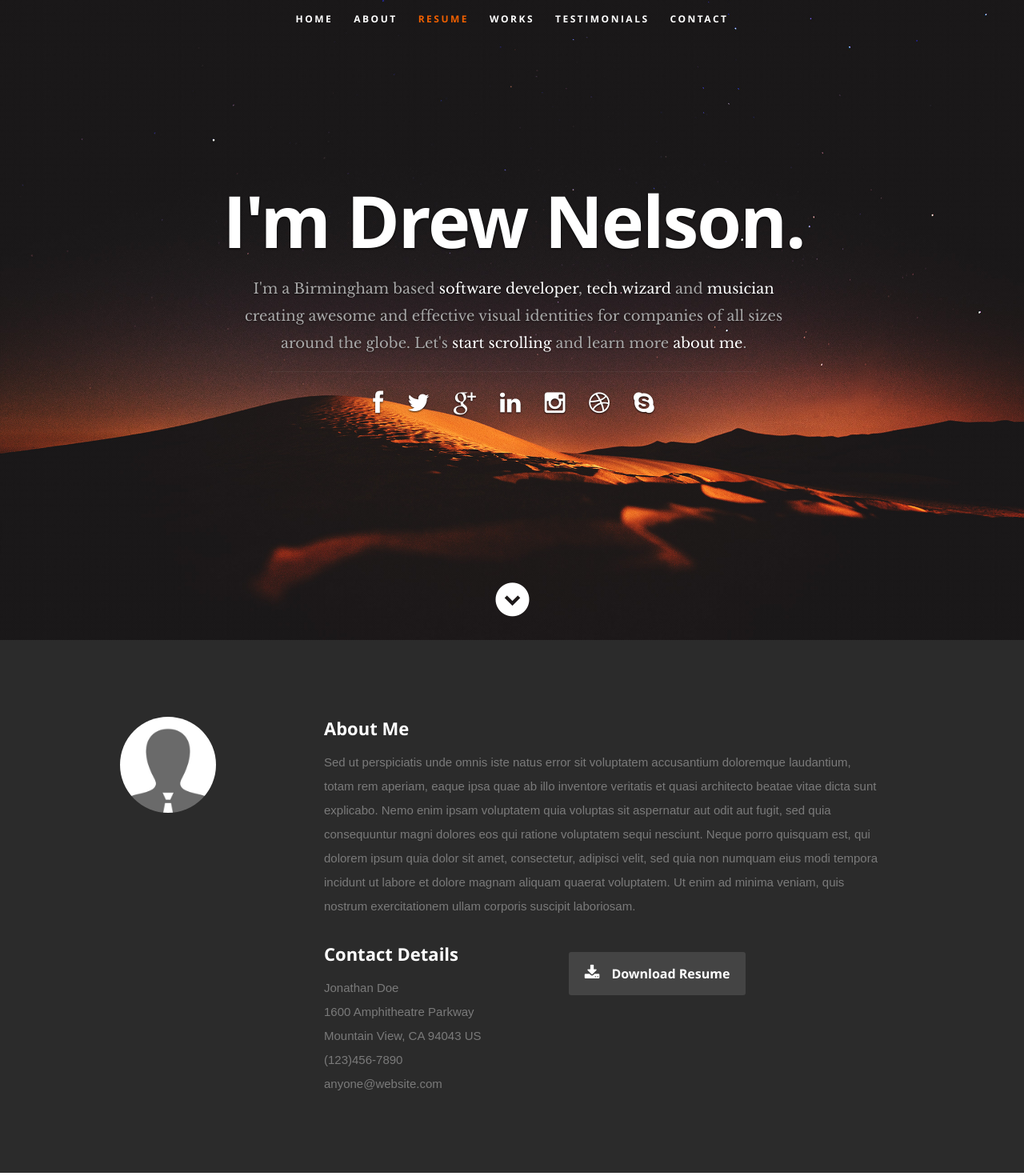
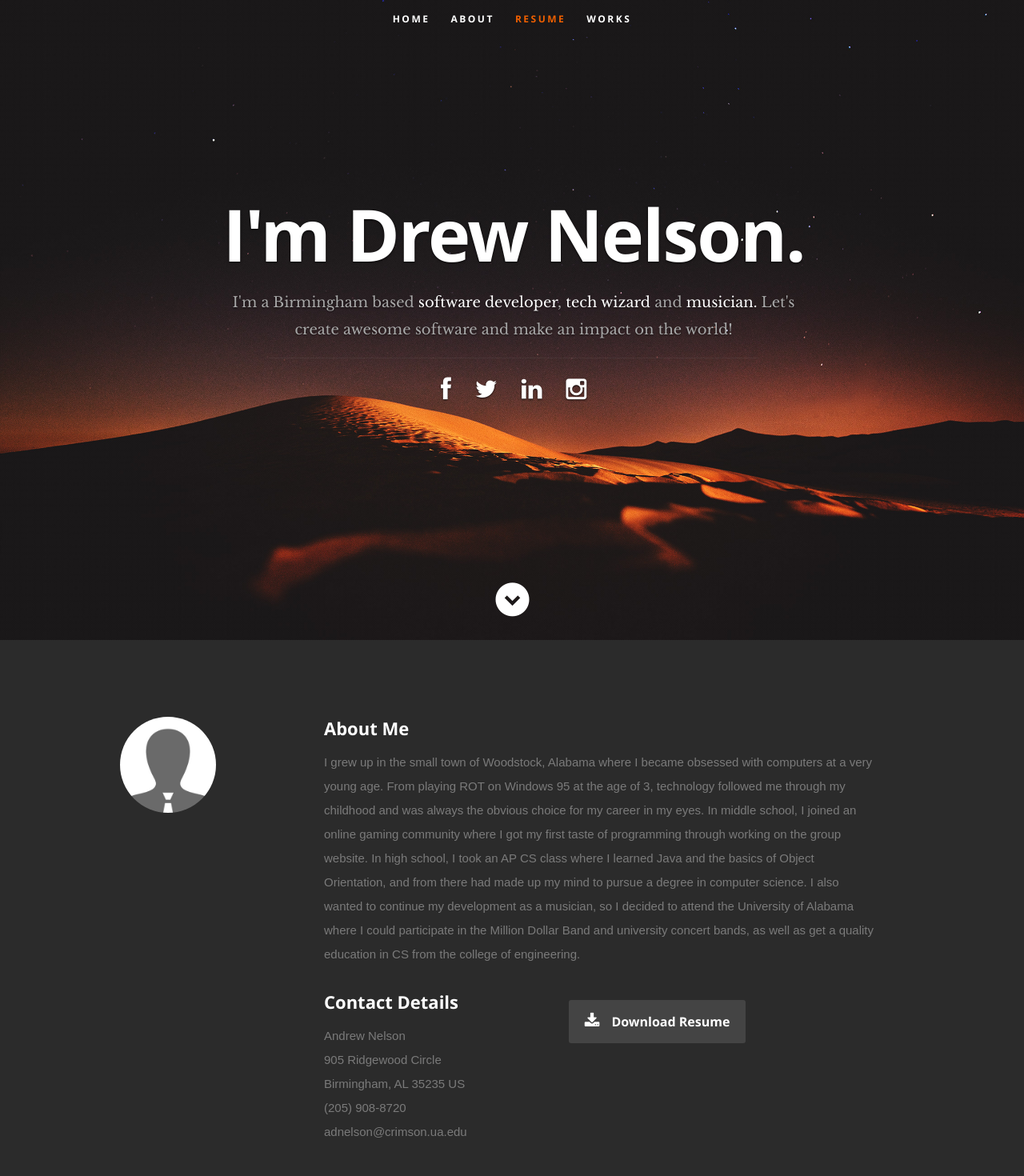
Before and after one commit to Saintroi/saintroi.github.io, a React (Create React App) app: page / in a window 1280 px wide. Shown: the top 1470 px of the page at 80% size. Built offline with nearby package versions, Linux system fonts and the light colour scheme.

Commit message:
About me, Contact changes.

```diff
--- a/src/App.js
+++ b/src/App.js
@@ -14,7 +14,6 @@ class App extends Component {
         <About />
         <Resume />
         <Portfolio />
-        <Contact />
         <Footer />
       </div>
     );
--- a/src/components/about/about.js
+++ b/src/components/about/about.js
@@ -9,23 +9,24 @@ export default class About extends Component {
           </div>
           <div className="nine columns main-col">
             <h2>About Me</h2>
-            <p>Sed ut perspiciatis unde omnis iste natus error sit voluptatem accusantium doloremque laudantium, totam rem aperiam,
-              eaque ipsa quae ab illo inventore veritatis et quasi architecto beatae vitae dicta sunt explicabo. Nemo enim ipsam
-              voluptatem quia voluptas sit aspernatur aut odit aut fugit, sed quia consequuntur magni dolores eos qui ratione
-              voluptatem sequi nesciunt. Neque porro quisquam est, qui dolorem ipsum quia dolor sit amet, consectetur, adipisci velit,
-              sed quia non numquam eius modi tempora incidunt ut labore et dolore magnam aliquam quaerat voluptatem.
-              Ut enim ad minima veniam, quis nostrum exercitationem ullam corporis suscipit laboriosam.
+            <p>I grew up in the small town of Woodstock, Alabama where I became obsessed with computers at a very young age.
+              From playing ROT on Windows 95 at the age of 3, technology followed me through my childhood and was always the obvious choice for my career in my eyes.
+              In middle school, I joined an online gaming community where I got my first taste of programming through working on the group website.
+              In high school, I took an AP CS class where I learned Java and the basics of Object Orientation, and from there had made up my mind to pursue a degree in computer science.
+              I also wanted to continue my development as a musician, so I decided to attend the University of Alabama where I could participate in the Million Dollar Band and university concert bands,
+              as well as get a quality education in CS from the college of engineering.
+
             </p>
             <div className="row">
               <div className="columns contact-details">
                 <h2>Contact Details</h2>
                 <p className="address">
-                  <span>Jonathan Doe</span><br />
-                  <span>1600 Amphitheatre Parkway<br />
-                    Mountain View, CA 94043 US
+                  <span>Andrew Nelson</span><br />
+                  <span>905 Ridgewood Circle<br />
+                    Birmingham, AL 35235 US
                   </span><br />
-                  <span>(123)456-7890</span><br />
-                  <span>anyone@website.com</span>
+                  <span>(205) 908-8720</span><br />
+                  <span>adnelson@crimson.ua.edu</span>
                 </p>
               </div>
               <div className="columns download">
--- a/src/components/header/header.js
+++ b/src/components/header/header.js
@@ -12,25 +12,18 @@ export default class Header extends Component {
        <li><a className="smoothscroll" href="#about">About</a></li>
        <li><a className="smoothscroll" href="#resume">Resume</a></li>
        <li><a className="smoothscroll" href="#portfolio">Works</a></li>
-       <li><a className="smoothscroll" href="#testimonials">Testimonials</a></li>
-       <li><a className="smoothscroll" href="#contact">Contact</a></li>
      </ul> {/* end #nav */}
    </nav> {/* end #nav-wrap */}
    <div className="row banner">
      <div className="banner-text">
        <h1 className="responsive-headline">I'm {data.name}.</h1>
-       <h3>I'm a {data.location} based <span>software developer</span>, <span>tech wizard</span> and <span>musician</span> creating awesome and
-         effective visual identities for companies of all sizes around the globe. Let's <a className="smoothscroll" href="#about">start scrolling </a>
-         and learn more <a className="smoothscroll" href="#about">about me</a>.</h3>
+       <h3>I'm a {data.location} based <span>software developer</span>, <span>tech wizard</span> and <span>musician.</span> Let's create awesome software and make an impact on the world!</h3>
        <hr />
        <ul className="social">
          <li><a href="#"><i className="fa fa-facebook" /></a></li>
          <li><a href="#"><i className="fa fa-twitter" /></a></li>
-         <li><a href="#"><i className="fa fa-google-plus" /></a></li>
          <li><a href="#"><i className="fa fa-linkedin" /></a></li>
          <li><a href="#"><i className="fa fa-instagram" /></a></li>
-         <li><a href="#"><i className="fa fa-dribbble" /></a></li>
-         <li><a href="#"><i className="fa fa-skype" /></a></li>
        </ul>
      </div>
    </div>
```
